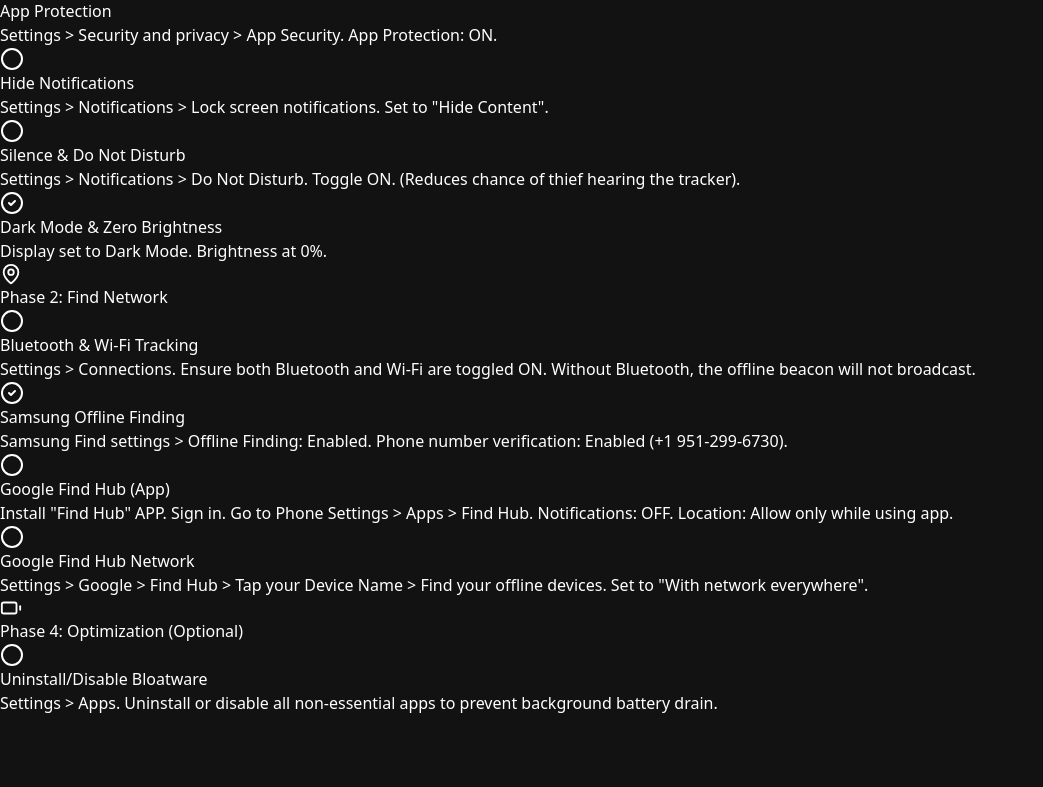
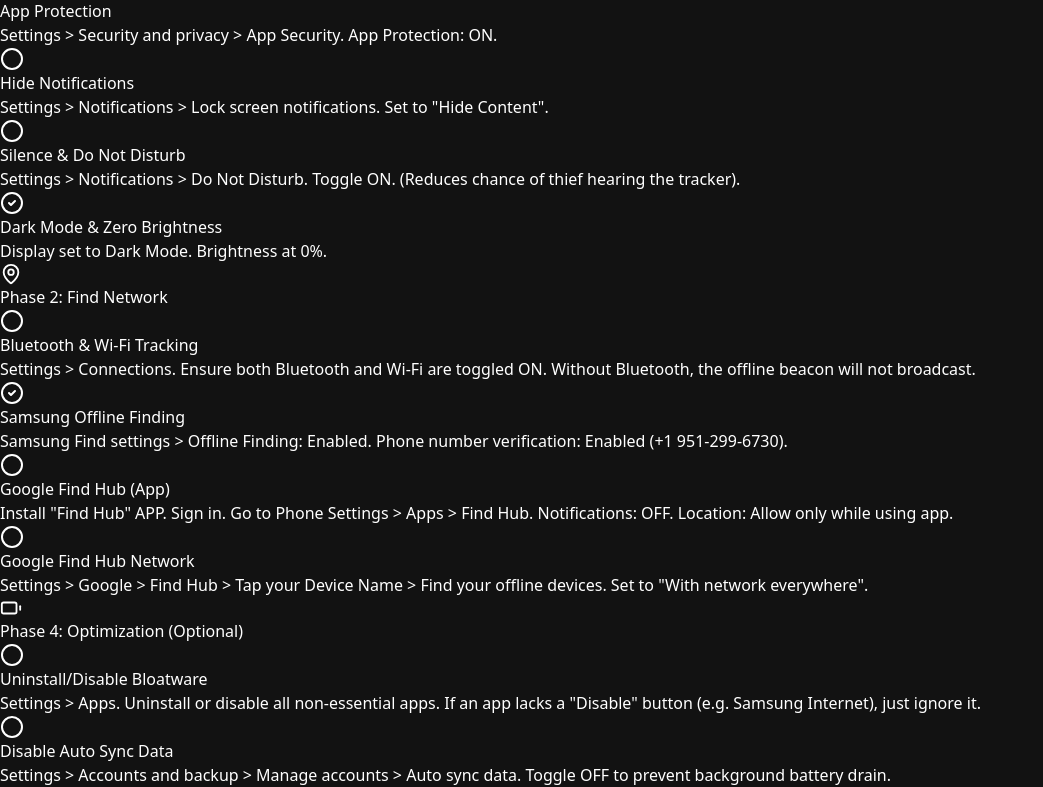
Before and after one commit to KeithOwns/lophone, a React (Vite) app: page / in a window 1280 px wide. Shown: the part 807-1594 px from the top of the page, without its empty margins (0-1043 px from the left). Before the commit the page ends 1522 px from the top, so only its background shows below. Built offline with nearby package versions, Linux system fonts and the light colour scheme.

Commit message:
feat: Add Auto Sync disable and undeletable app clarification to Phase 4

```diff
--- a/src/App.jsx
+++ b/src/App.jsx
@@ -17,7 +17,8 @@
     { id: 9, phase: 1, title: 'Hide Notifications', desc: 'Settings > Notifications > Lock screen notifications. Set to "Hide Content".', completed: false },
     { id: 20, phase: 1, title: 'Silence & Do Not Disturb', desc: 'Settings > Notifications > Do Not Disturb. Toggle ON. (Reduces chance of thief hearing the tracker).', completed: false },
     { id: 10, phase: 1, title: 'Dark Mode & Zero Brightness', desc: 'Display set to Dark Mode. Brightness at 0%.', completed: true },
-    { id: 22, phase: 4, title: 'Uninstall/Disable Bloatware', desc: 'Settings > Apps. Uninstall or disable all non-essential apps to prevent background battery drain.', completed: false },
+    { id: 22, phase: 4, title: 'Uninstall/Disable Bloatware', desc: 'Settings > Apps. Uninstall or disable all non-essential apps. If an app lacks a "Disable" button (e.g. Samsung Internet), just ignore it.', completed: false },
+    { id: 23, phase: 4, title: 'Disable Auto Sync Data', desc: 'Settings > Accounts and backup > Manage accounts > Auto sync data. Toggle OFF to prevent background battery drain.', completed: false },
     { id: 21, phase: 2, title: 'Bluetooth & Wi-Fi Tracking', desc: 'Settings > Connections. Ensure both Bluetooth and Wi-Fi are toggled ON. Without Bluetooth, the offline beacon will not broadcast.', completed: false },
     { id: 11, phase: 2, title: 'Samsung Offline Finding', desc: 'Samsung Find settings > Offline Finding: Enabled. Phone number verification: Enabled (+1 951-299-6730).', completed: true },
     { id: 12, phase: 2, title: 'Google Find Hub (App)', desc: 'Install "Find Hub" APP. Sign in. Go to Phone Settings > Apps > Find Hub. Notifications: OFF. Location: Allow only while using app.', completed: false },
```
